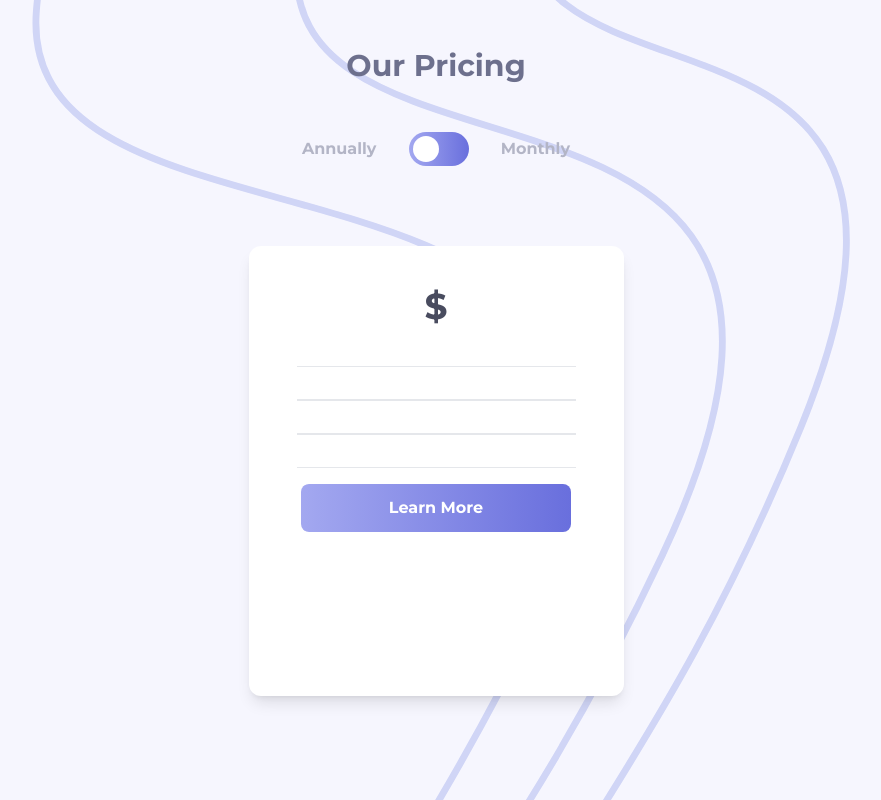
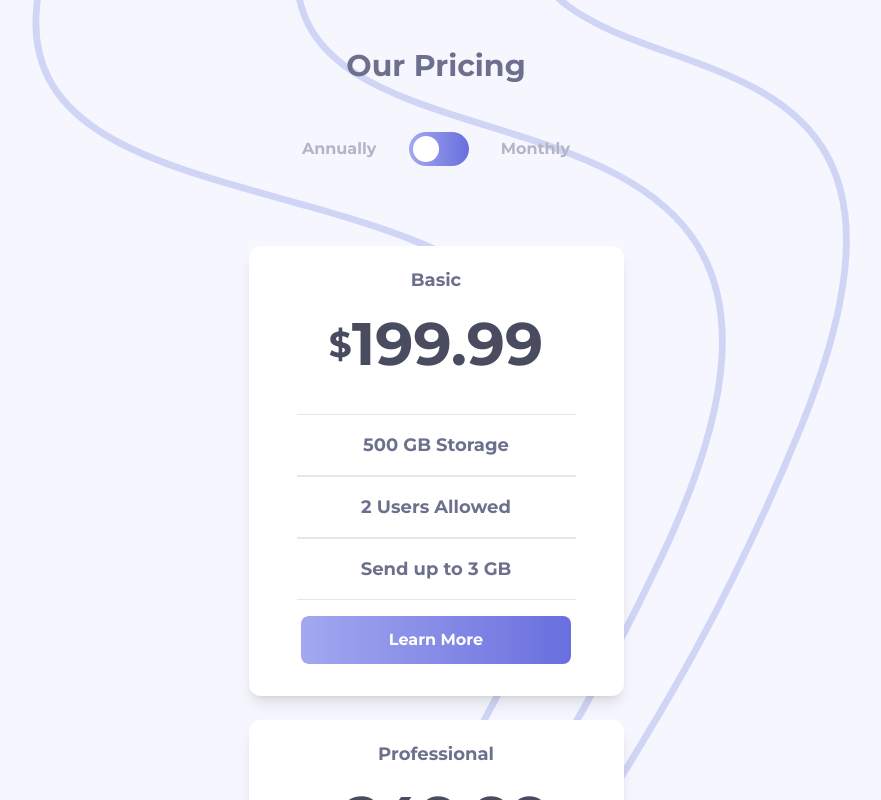
Before and after one commit to ronaldlamdev/pricing-plan, a React (Vite) app: page / in a window 1280 px wide. Shown: the top 800 px of the page, without its empty margins (204-1085 px from the left). Built offline with nearby package versions, Linux system fonts and the light colour scheme.

Commit message:
mapped out data.ts to card component and props

```diff
--- a/src/components/Main.tsx
+++ b/src/components/Main.tsx
@@ -1,9 +1,17 @@
 import Card from "./Card"
+import { data } from '../assets/data/data';
 
 const Main = () => {
   return (
     <main className="px-4 py-8 flex flex-col items-center">
-      <Card />
+      {data.map((plan) => (
+        <Card name={plan.planName}
+              price={plan.price.annual}
+              size={plan.storageSize}
+              users={plan.usersAllowed}
+              maxSize={plan.maxSendSize}
+        />
+      ))}
     </main>
   )
 }
--- a/src/index.css
+++ b/src/index.css
@@ -47,7 +47,7 @@ input:checked + .slider:before {
 .light-card {
   @apply w-full max-w-[375px] h-[450px]
   flex flex-col text-center items-center
-  shadow-lg rounded-xl bg-white
+  shadow-lg rounded-xl bg-white mb-6
 }
 
 .light-card-button {
```
